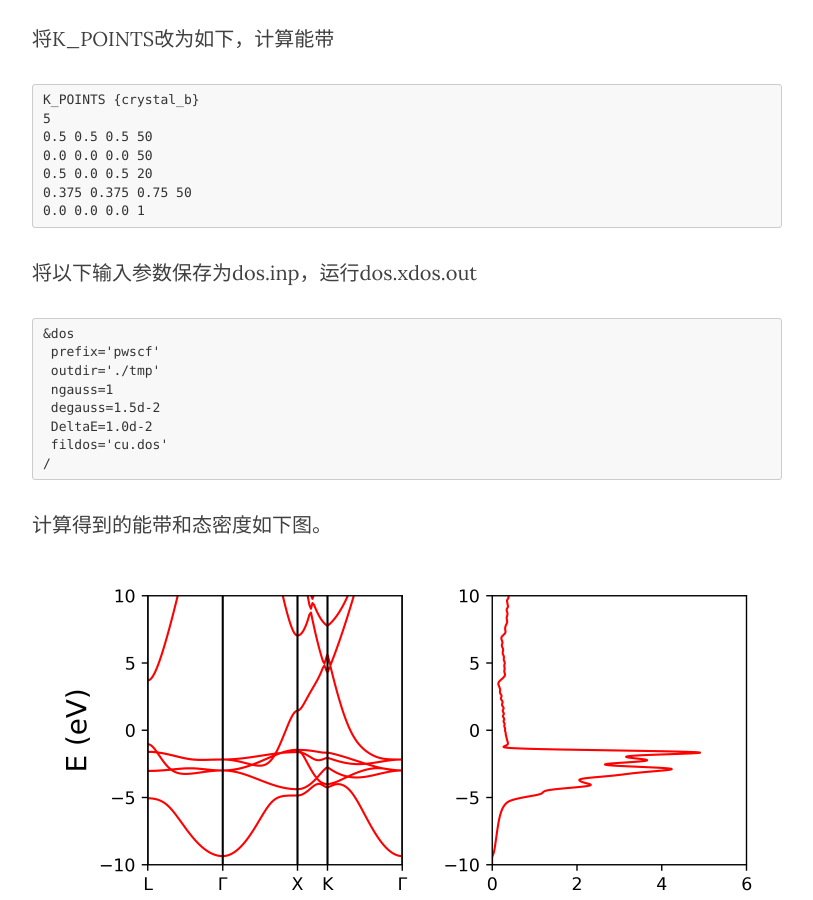
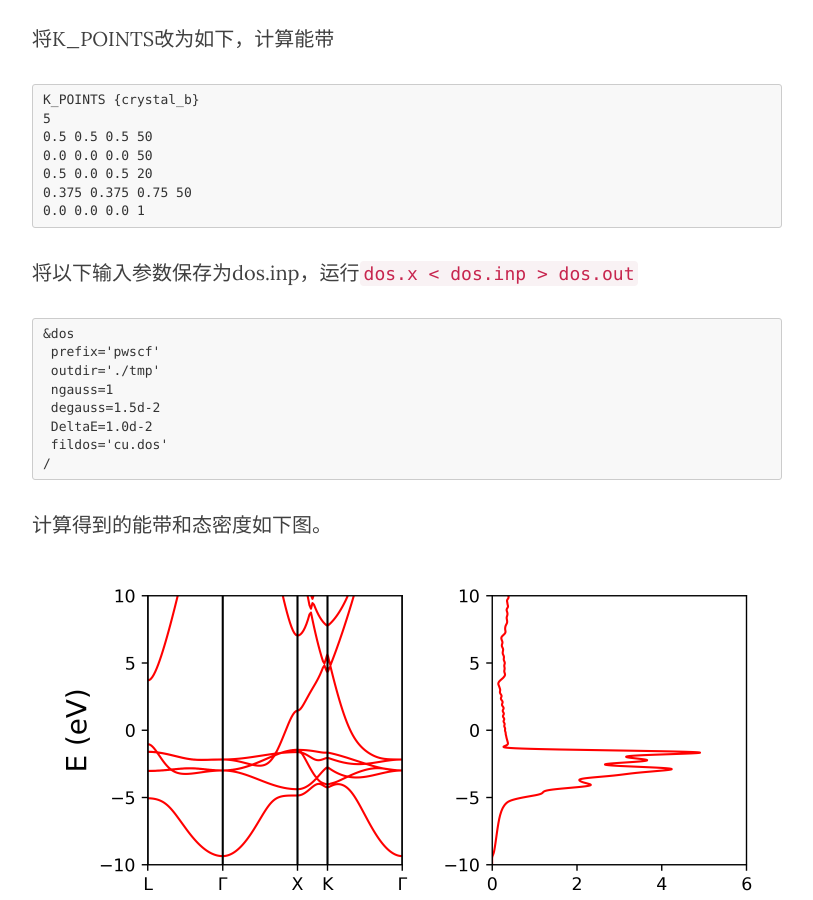
Before and after one commit to yyyu200/DFTbook, a Jekyll site: the page built from _posts/2019-04-01-HandsOn.md, in a window 1280 px wide and 900 px high, scrolled down 13382 px. Shown: the whole window, without its empty margins (233-1046 px from the left). Built offline with Jekyll 4.4.1, drawn with Linux system fonts in a browser that asks for light colours; nearby versions of some CDN libraries; formulas are drawn with MathJax 3; comment, search, counter and statistics services are not loaded.

Commit message:
modify at20190516-16:41:54-aliyun

````diff
--- a/_posts/2019-04-01-HandsOn.md
+++ b/_posts/2019-04-01-HandsOn.md
@@ -441,7 +441,7 @@ K_POINTS {crystal_b}
 0.375 0.375 0.75 50
 0.0 0.0 0.0 1
 ```
-将以下输入参数保存为dos.inp，运行dos.x<dos.inp>dos.out
+将以下输入参数保存为dos.inp，运行```dos.x < dos.inp > dos.out```
 ```
 &dos
  prefix='pwscf'
````
